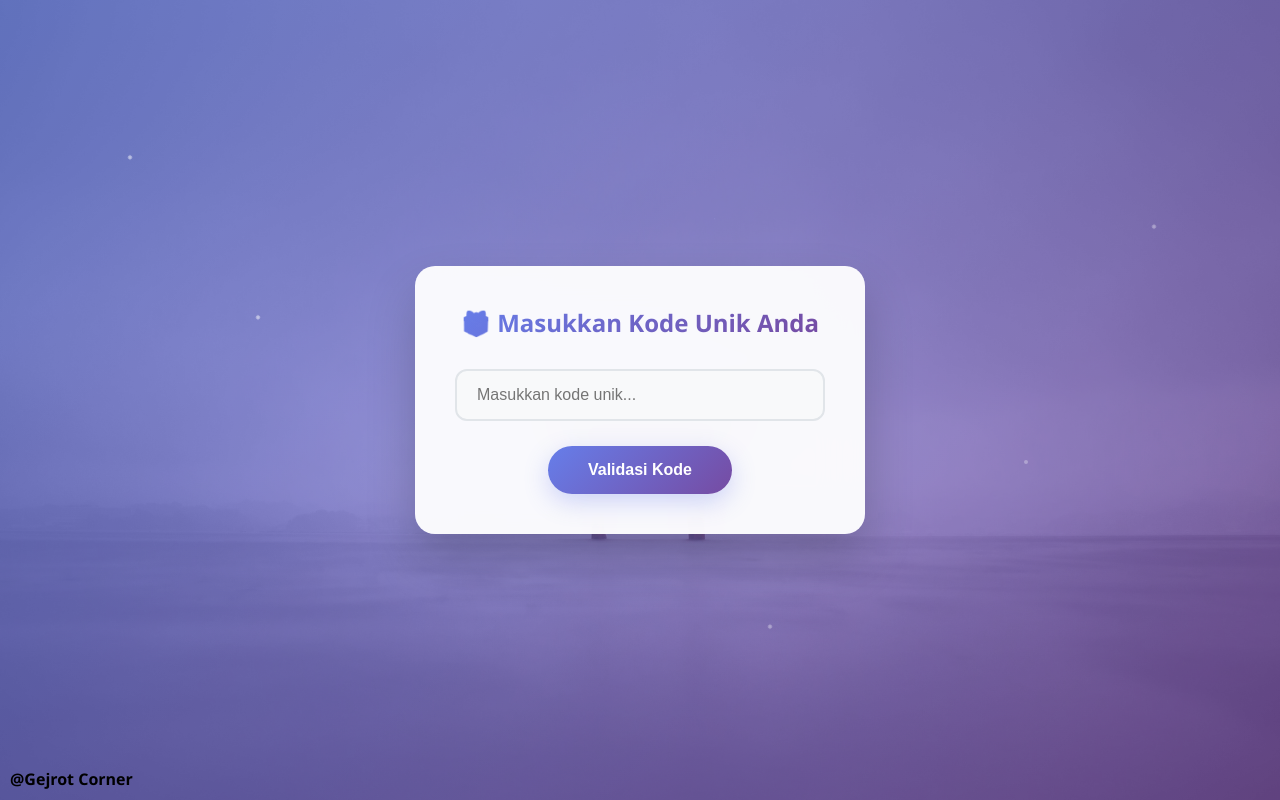
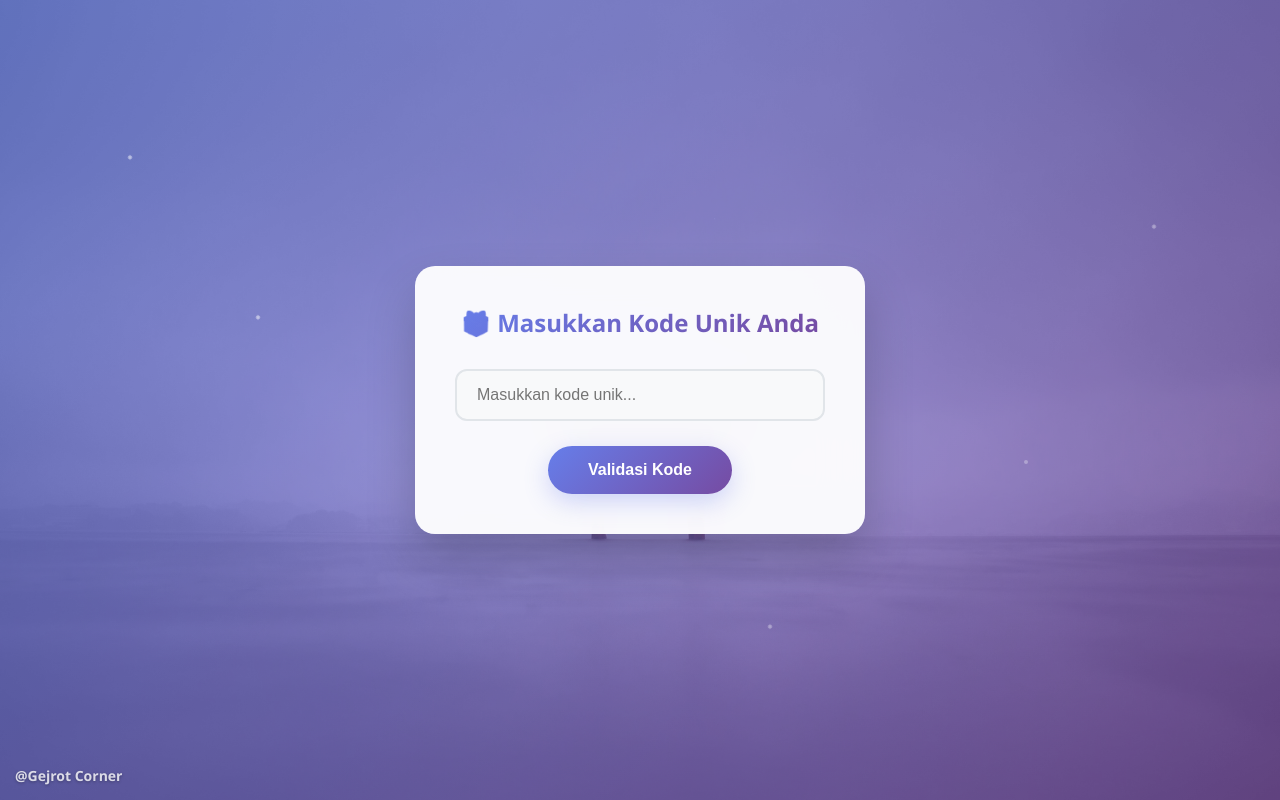
Before and after one commit to Violennx/Violenn, a plain HTML site: page index.html in a window 1280 px wide. Drawn offline with Linux system fonts and the light colour scheme; no server answers.

Commit message:
Update index.html

```diff
--- a/index.html
+++ b/index.html
@@ -37,6 +37,20 @@
             z-index: -1;
         }
 
+        /* Corner Text - Fixed positioning */
+        .corner-text {
+            position: fixed;
+            bottom: 15px;
+            left: 15px;
+            font-size: 14px;
+            font-weight: 600;
+            color: rgba(255, 255, 255, 0.8);
+            text-shadow: 0 1px 3px rgba(0, 0, 0, 0.3);
+            z-index: 100;
+            pointer-events: none;
+            user-select: none;
+        }
+
         /* Floating particles */
         .particle {
             position: absolute;
@@ -64,6 +78,7 @@
             width: 90%;
             position: relative;
             transition: all 0.3s ease;
+            z-index: 10;
         }
 
         .main-container:hover {
@@ -390,14 +405,12 @@
                 padding: 12px 30px;
                 font-size: 14px;
             }
-        }
 
-        .corner-text {
-            position: absolute;
-            bottom: 10px;
-            left: 10px;
-            font-size: 16px;
-            font-weight: bold;
+            .corner-text {
+                font-size: 12px;
+                bottom: 10px;
+                left: 10px;
+            }
         }
     </style>
 </head>
```
